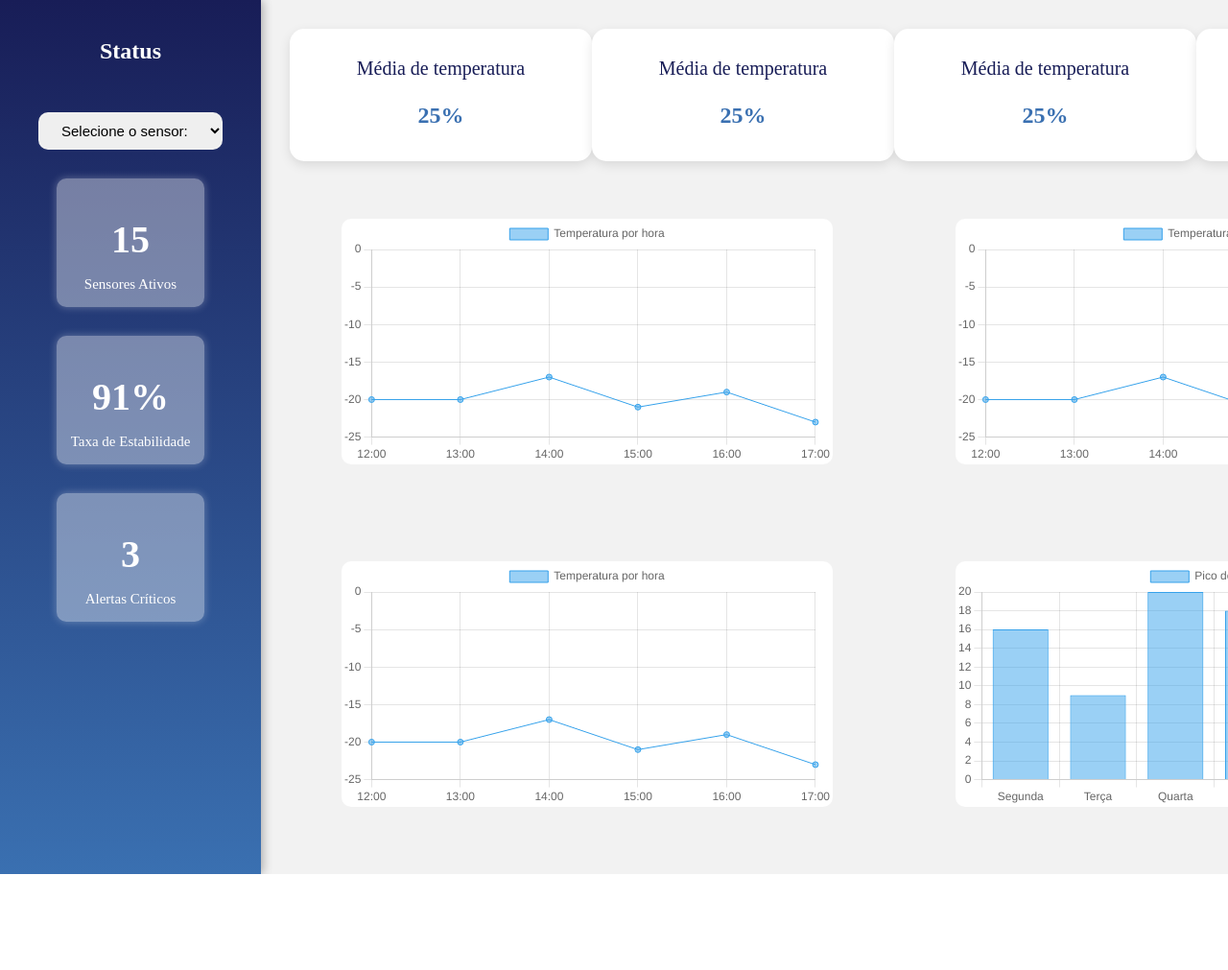
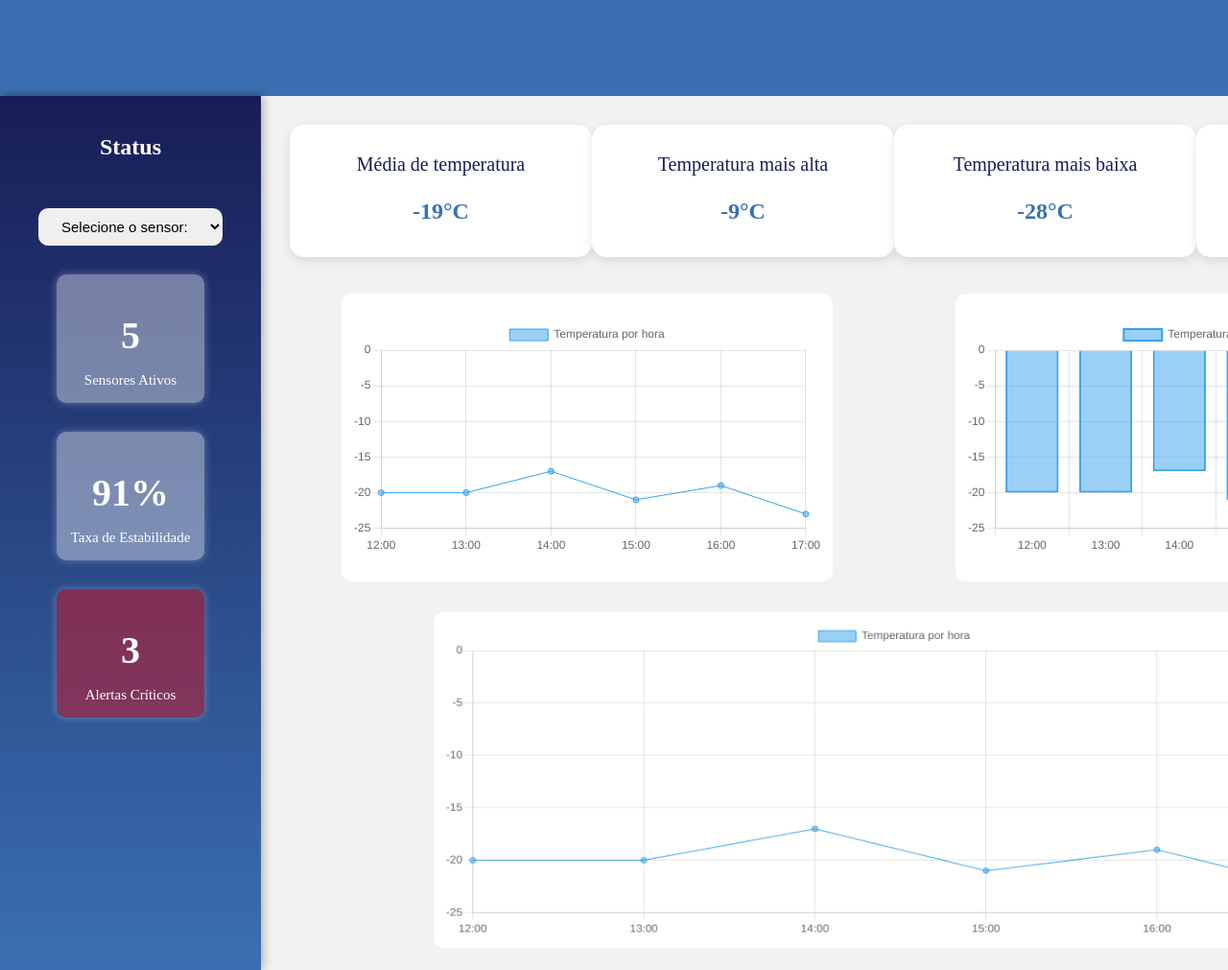
Before and after one commit to mtrbz/CryoTech, a plain HTML site: page CryoTech/Entregas Individuais/Matheus-Entregas/dashboard-projeto.html in a window 1280 px wide. Shown: the top 1011 px of the page at 96% size. Before the commit the page ends 911 px from the top, so only its background shows below. Drawn offline with nearby package versions, Linux system fonts and the light colour scheme.

Commit message:
atualização do css da dashboard

```diff
--- a/CryoTech/Entregas Individuais/Matheus-Entregas/dashboard-projeto.html
+++ b/CryoTech/Entregas Individuais/Matheus-Entregas/dashboard-projeto.html
@@ -11,6 +11,14 @@
     body {
       margin: 0;
     }
+
+    .header {
+      display: flex;
+      width: 100%;
+      height: 100px;
+      background-color: #3a70b1;
+    }
+
     .dashboard {
       display: flex;
       width: 100%;
@@ -46,12 +54,29 @@
       box-shadow: 0 0 8px rgba(255, 255, 255, 0.3);
     }
 
+    .dashboard .card-alerta {
+      background-color: #ff030365;
+      border-radius: 10px;
+      width: 80%;
+      text-align: center;
+      box-shadow: 0 0 8px rgba(255, 255, 255, 0.3);
+    }
+
     .dashboard .lateral .card h3 {
       font-size: 2.5em;
       margin-bottom: 10px;
     }
 
+     .dashboard .lateral .card-alerta h3 {
+      font-size: 2.5em;
+      margin-bottom: 10px;
+    }
+
     .dashboard .lateral .card p {
+      font-size: 15px;
+    }
+
+    .dashboard .lateral .card-alerta p {
       font-size: 15px;
     }
 
@@ -100,23 +125,52 @@
       height: 500px;
       justify-content: space-around;
       align-items: center;
-      max-width: 1600px;
     }
 
-    .dashboard .grafico {
+     .dashboard .grafico {
       display: flex;
       border-radius: 10px;
+      padding: 10px;
       background-color: #FFFF;
       width: 40%;
+      height: 300px;
+      box-sizing: border-box;
+      justify-content: center;
+      align-items: center;
     }
+
+    .dashboard .grafico-inferior {
+      display: flex;
+      width: 100%;
+      height: 500px;
+      justify-content: center;
+      align-items: center;
+    }
+
+    .grafico-grande {
+      width: 75%;
+      height: 350px;
+    }
+
+    .grafico-inferior canvas {
+      width: 80%;
+      height: 400px;
+    }
+
   </style>
 
   <body>
+    <div class="header">
+      <nav>
+        <img src="" alt="">
+      </nav>
+    </div>
+
     <div class="dashboard">
        <div class="lateral">
         <h2>Status</h2>
         <select id="select_sensor">
-          <option value="#">Selecione o sensor:</option>
+          <option value="#" selected disabled>Selecione o sensor:</option>
           <option value="1">Sensor 1</option>
           <option value="2">Sensor 2</option>
           <option value="3">Sensor 3</option>
@@ -125,14 +179,14 @@
         </select>
 
         <div class="card">
-          <h3>15</h3>
+          <h3>5</h3>
           <p>Sensores Ativos</p>
         </div>
         <div class="card">
           <h3>91%</h3>
           <p>Taxa de Estabilidade</p>
         </div>
-        <div class="card">
+        <div class="card-alerta">
           <h3>3</h3>
           <p>Alertas Críticos</p>
         </div>
@@ -144,28 +198,28 @@
           <div class="box">
             <div class="card">
               <p>Média de temperatura</p>
-                <p class="metrica">25%</p>
+                <p class="metrica">-19°C</p>
             </div>
           </div>
 
           <div class="box">
             <div class="card">
-             <p>Média de temperatura</p>
-              <p class="metrica">25%</p>
+             <p>Temperatura mais alta</p>
+              <p class="metrica">-9°C</p>
             </div>
           </div>
 
           <div class="box">
             <div class="card">
-             <p>Média de temperatura</p>
-              <p class="metrica">25%</p>
+             <p>Temperatura mais baixa</p>
+              <p class="metrica">-28°C</p>
             </div>
           </div>
 
           <div class="box">
             <div class="card">
-             <p>Média de temperatura</p>
-              <p class="metrica">25%</p>
+             <p>Temperatura ideal</p>
+              <p class="metrica">-18°C</p>
             </div>
           </div>
         </div>
@@ -178,16 +232,17 @@
           <div class="grafico">
             <canvas id="g2"></canvas>
           </div>
+
         </div>
 
-        <div class="graficos">
-          <div class="grafico">
-            <canvas id="temperatura"></canvas>
-          </div>
+        <div class="grafico-inferior">
 
-          <div class="grafico">
-            <canvas id="myChart3"></canvas>
-          </div>
+            <div class="grafico-grande">
+
+              <canvas class="grafico" id="temperatura"></canvas>
+
+            </div>
+
         </div>
       </div>
     </div>
@@ -199,6 +254,14 @@
   const grafico3 = document.getElementById("myChart3");
   const g1 = document.getElementById("g1");
   const g2 = document.getElementById("g2");
+
+  const formatacao = {
+    responsive: true,
+    maintainAspectRatio: false,
+    scales: {
+      y: {beginAtZero: true}
+    }
+  };
 
   new Chart(graficoTemperatura, {
     type: "line",
@@ -212,34 +275,7 @@
         },
       ],
     },
-    options: {
-      scales: {
-        y: {
-          beginAtZero: true,
-        },
-      },
-    },
-  });
-
-  new Chart(grafico3, {
-    type: "bar",
-    data: {
-      labels: ["Segunda", "Terça", "Quarta", "Quinta", "Sexta", "Sábado"],
-      datasets: [
-        {
-          label: "Pico do dia",
-          data: [16, 9, 20, 18, 19, 20],
-          borderWidth: 1,
-        },
-      ],
-    },
-    options: {
-      scales: {
-        y: {
-          beginAtZero: true,
-        },
-      },
-    },
+    options: formatacao
   });
 
   new Chart(g1, {
@@ -264,14 +300,14 @@
   });
 
   new Chart(g2, {
-    type: "line",
+    type: "bar",
     data: {
       labels: ["12:00", "13:00", "14:00", "15:00", "16:00", "17:00"],
       datasets: [
         {
           label: "Temperatura por hora",
           data: [-20, -20, -17, -21, -19, -23],
-          borderWidth: 1,
+          borderWidth: 2,
         },
       ],
     },
```
